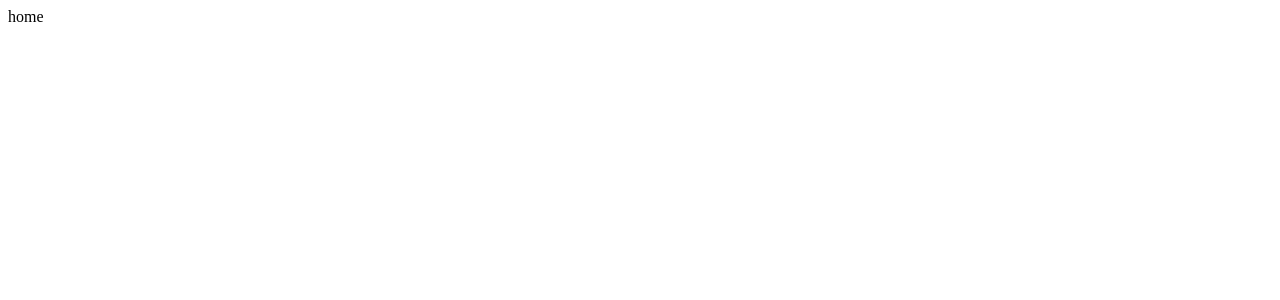
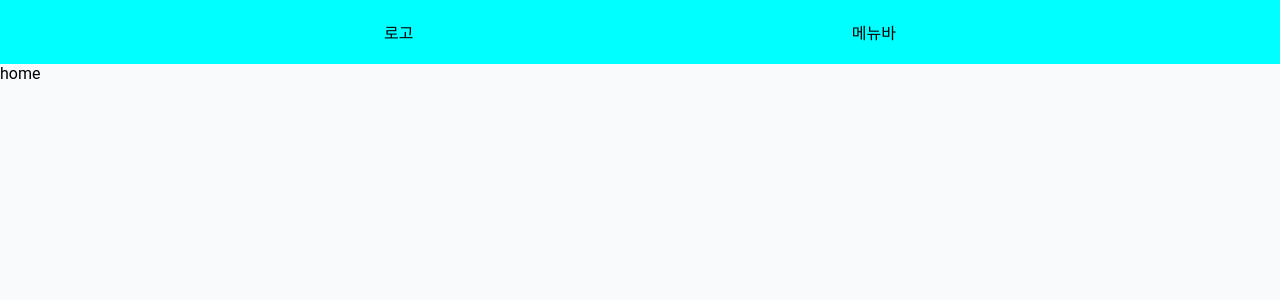
Before and after one commit to look-alike/look-alike-client, a React (Create React App) app: page / in a window 1280 px wide. Shown: the top 300 px of the page. Built offline with nearby package versions, Linux system fonts and the light colour scheme.

Commit message:
feat: 라우팅 셋팅 및 header 추가

```diff
--- a/package.json
+++ b/package.json
@@ -10,9 +10,13 @@
     "@types/node": "^16.18.14",
     "@types/react": "^18.0.28",
     "@types/react-dom": "^18.0.11",
+    "@types/react-router-dom": "^5.3.3",
+    "@types/styled-components": "^5.1.26",
     "react": "^18.2.0",
     "react-dom": "^18.2.0",
+    "react-router-dom": "^6.8.2",
     "react-scripts": "5.0.1",
+    "styled-components": "^5.3.8",
     "typescript": "^4.9.5",
     "web-vitals": "^2.1.4"
   },
--- a/src/App.tsx
+++ b/src/App.tsx
@@ -1,5 +1,18 @@
+import { BrowserRouter, Route, Routes } from 'react-router-dom';
+import { Home } from './pages/HomePage';
+import GlobalStyle from './styles/GlobalStyle';
+
 function App() {
-  return <div>home</div>;
+  return (
+    <>
+      <BrowserRouter>
+        <GlobalStyle />
+        <Routes>
+          <Route path="/" element={<Home />} />
+        </Routes>
+      </BrowserRouter>
+    </>
+  );
 }
 
 export default App;
--- /dev/null
+++ b/src/components/common/Header.tsx
@@ -0,0 +1,28 @@
+import styled from 'styled-components';
+
+export function Header() {
+  return (
+    <Container>
+      <Wrapper>
+        <div>로고</div>
+        <div>메뉴바</div>
+      </Wrapper>
+    </Container>
+  );
+}
+
+const Container = styled.div`
+  width: 100%;
+  height: 64px;
+  background-color: aqua;
+  display: flex;
+  flex-direction: column;
+  justify-content: center;
+  align-items: center;
+`;
+
+const Wrapper = styled.div`
+  width: 40%;
+  display: flex;
+  justify-content: space-between;
+`;
--- /dev/null
+++ b/src/interfaces/index.ts
@@ -0,0 +1 @@
+export interface d {}
--- /dev/null
+++ b/src/pages/HomePage.tsx
@@ -0,0 +1,10 @@
+import { Header } from '../components/common/Header';
+
+export function Home() {
+  return (
+    <>
+      <Header />
+      <div>home</div>
+    </>
+  );
+}
--- /dev/null
+++ b/src/styles/GlobalStyle.tsx
@@ -0,0 +1,70 @@
+import { createGlobalStyle } from 'styled-components';
+
+const GlobalStyle = createGlobalStyle`
+
+
+  html {
+    height: 100%;
+  }
+
+  body {
+    font-family: Pretendard, 'Apple SD Gothic Neo', Roboto,'Helvetica Neue', 'Segoe UI', 'Noto Sans KR', 'Malgun Gothic',
+      'Apple Color Emoji', 'Segoe UI Emoji', 'Segoe UI Symbol', -apple-system,
+      BlinkMacSystemFont, system-ui, sans-serif, Gotham;
+    background-color: #F8FAFB;
+
+    box-sizing: border-box;
+    margin: 0;
+    overflow-x: hidden;
+
+
+   &::-webkit-scrollbar {
+    width: 8px;
+    background-color: white;
+  }
+  &::-webkit-scrollbar-thumb {
+    border-radius: 25px;
+    background-color: gray;
+  }
+
+  }
+
+  #root {
+    margin: 0 auto;
+    height: 100%;
+  }
+
+  * {
+    box-sizing: border-box;
+    margin: 0;
+  }
+
+
+  button {
+    cursor: pointer;
+    border: none;
+    outline: none;
+    background-color: transparent;
+    -webkit-tap-highlight-color : transparent;
+    cursor: pointer;
+  }
+
+  a, a:visited {
+    text-decoration: none;
+    color: black;
+  }
+
+  button:focus {
+    outline: none;
+  }
+  input:focus {
+    outline: none;
+  }
+
+  img{
+    object-fit: cover;
+  }
+
+`;
+
+export default GlobalStyle;
--- /dev/null
+++ b/src/styles/font.css
@@ -0,0 +1,8 @@
+@font-face {
+  font-family: 'Gotham';
+  src: url('gothambold.woff') format('opentype');
+  font-weight: normal;
+  font-style: normal;
+}
+
+@import url('https://cdn.jsdelivr.net/gh/orioncactus/pretendard@v1.3.6/dist/web/static/pretendard.css');
```
Also changed, not shown: 1 other file (tests, documents, lock files or other folders).
